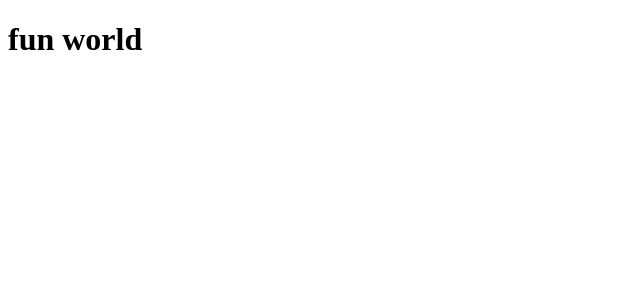
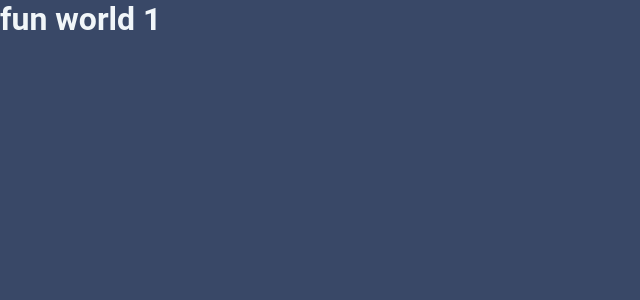
Before and after one commit to Anathangv/reactjs_anonymous_questions_app, a React (Vite) app in the folder front/: page / in a window 1280 px wide. Shown: the top 300 px of the page, without its empty margins (0-640 px from the left). Built offline with nearby package versions, Linux system fonts and the light colour scheme.

Commit message:
feat: set up styled-components

```diff
--- a/front/package.json
+++ b/front/package.json
@@ -11,7 +11,8 @@
   },
   "dependencies": {
     "react": "^18.2.0",
-    "react-dom": "^18.2.0"
+    "react-dom": "^18.2.0",
+    "styled-components": "^6.0.0-rc.1"
   },
   "devDependencies": {
     "@types/react": "^18.0.28",
--- a/front/src/App.tsx
+++ b/front/src/App.tsx
@@ -1,8 +1,13 @@
+import { ThemeProvider } from 'styled-components'
+import { GlobalStyle } from './styles/global'
+import { defaultTheme } from './styles/themes/default'
+
 function App() {
     return (
-        <>
-            <h1>fun world</h1>
-        </>
+        <ThemeProvider theme={defaultTheme}>
+            <h1>fun world 1</h1>
+            <GlobalStyle />
+        </ThemeProvider>
     )
 }
 
--- /dev/null
+++ b/front/src/styles/global.ts
@@ -0,0 +1,26 @@
+import { createGlobalStyle } from 'styled-components'
+
+export const GlobalStyle = createGlobalStyle`
+
+* {
+    margin: 0;
+    padding: 0;
+    box-sizing: border-box;
+  }
+
+  :focus {
+    outline: 0;
+  }
+
+  body{
+    background-color: ${(props) => props.theme['blue-600']};
+    color: ${(props) => props.theme['gray-100']};
+  }
+
+  body, input, textarea, button {
+    font-family: 'Roboto', sans-serif;
+    font-weight: 400;
+    font-size: 1rem;
+  }
+
+`
--- /dev/null
+++ b/front/src/styles/themes/default.ts
@@ -0,0 +1,6 @@
+export const defaultTheme = {
+    'gray-100': '#F1F6F9',
+    'blue-200': '#9BA4B5',
+    'blue-600': '#394867',
+    'blue-900': '#212A3E',
+} as const
```
Also changed, not shown: front/src/@types/styled.d.ts (added, +8 -0 lines), front/.eslintrc.json, 1 other file (tests, documents, lock files or other folders).
